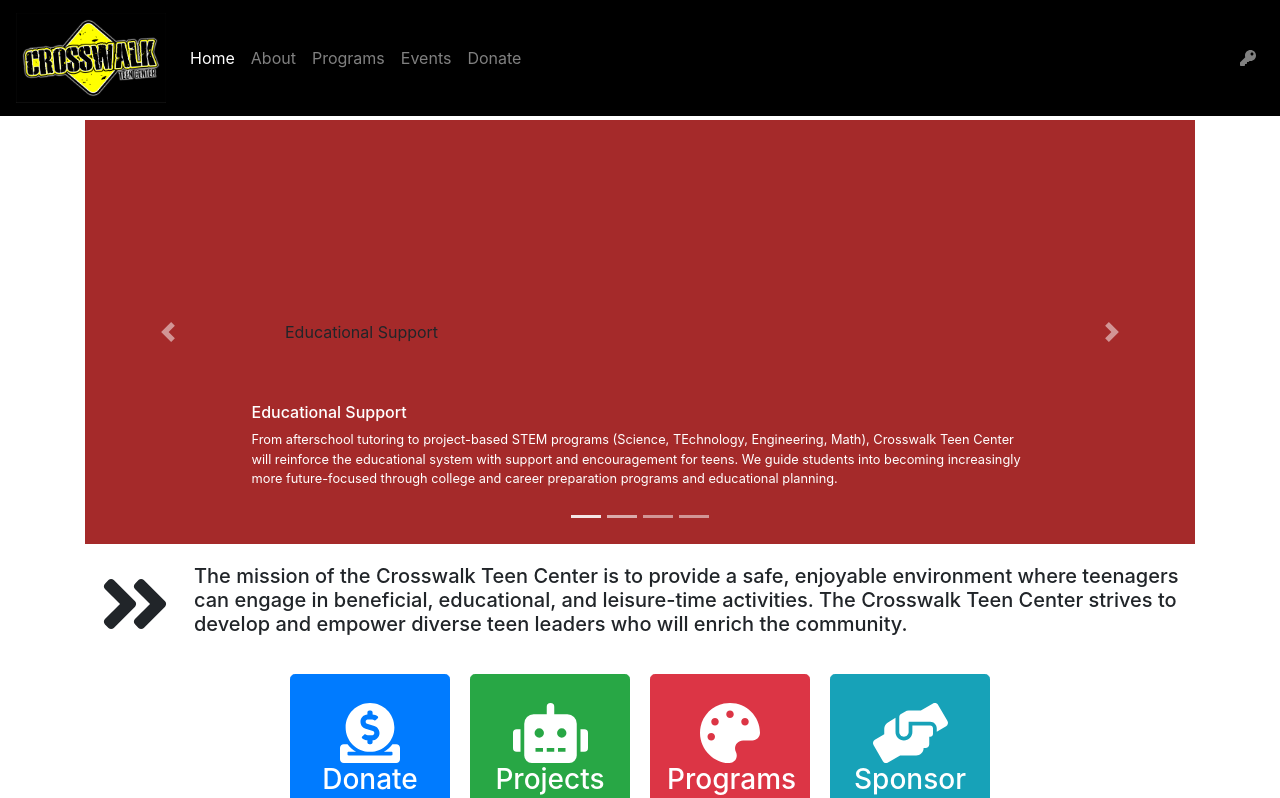
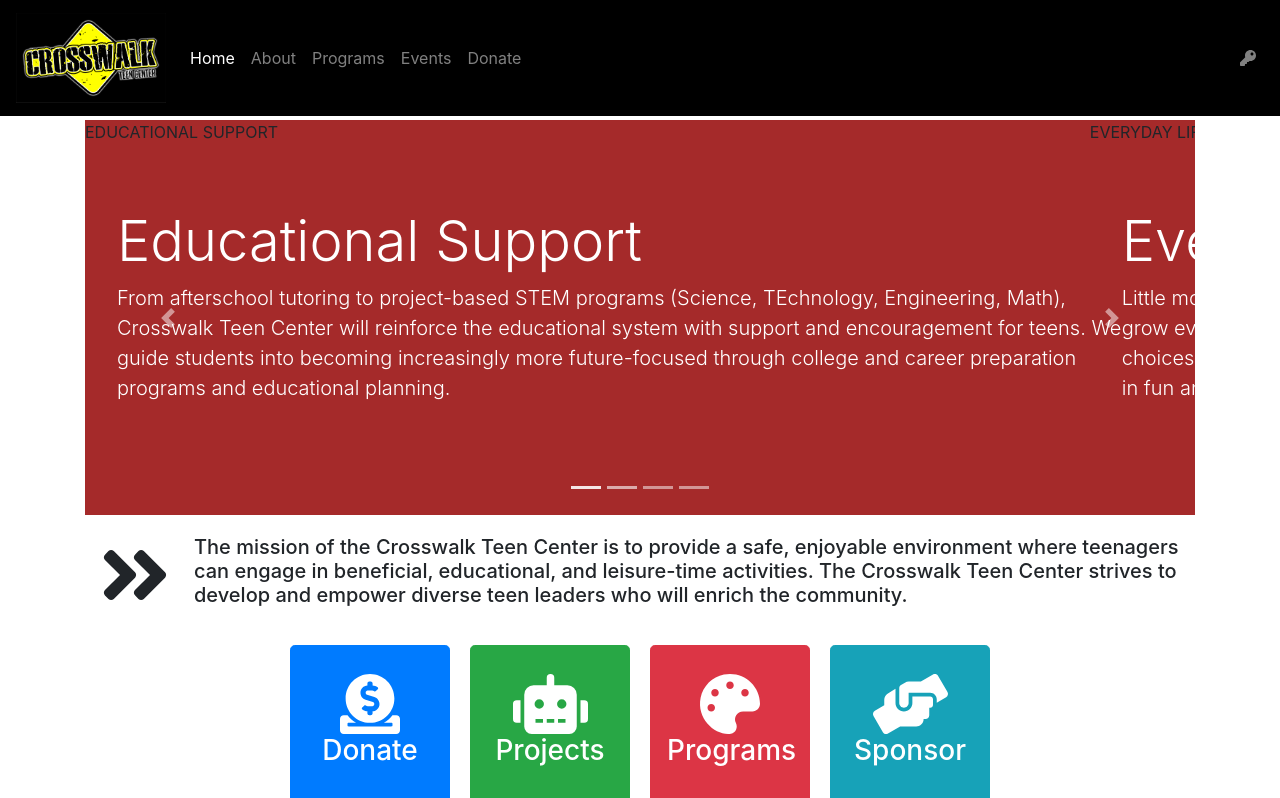
Before and after one commit to toddaa/ctc-frontend, a React (Create React App) app: page / in a window 1280 px wide. Shown: the top 798 px of the page. Built offline with nearby package versions, Linux system fonts and the light colour scheme.

Commit message:
Utilizes Bootstrap Jumbotron

```diff
--- a/src/pages/root/components/carousel/carousel.css
+++ b/src/pages/root/components/carousel/carousel.css
@@ -3,7 +3,7 @@
 }
 
 .carousel-item{
-	padding:200px;
+	/* padding:200px; */
 }
 
 .carousel-caption {
@@ -13,3 +13,6 @@
 .carousel-caption p{
 	font-size:.8em;
 }
+.jumbotron{
+	background-color: transparent !important;
+}
--- a/src/pages/root/components/carousel/index.js
+++ b/src/pages/root/components/carousel/index.js
@@ -3,40 +3,40 @@
 
 const SlideEduSupport = () => (
 	<div className="carousel-item active animated slideInRight">
-		Educational Support
-		<div className="carousel-caption">
-			<h6>Educational Support</h6>
-			<p>From afterschool tutoring to project-based STEM programs (Science, TEchnology, Engineering, Math), Crosswalk Teen Center will reinforce the educational system with support and encouragement for teens.  We guide students into becoming increasingly more future-focused through college and career preparation programs and educational planning.</p>
+		EDUCATIONAL SUPPORT
+		<div className="jumbotron text-white">
+			<h1 className="display-4">Educational Support</h1>
+			<p className="lead">From afterschool tutoring to project-based STEM programs (Science, TEchnology, Engineering, Math), Crosswalk Teen Center will reinforce the educational system with support and encouragement for teens.  We guide students into becoming increasingly more future-focused through college and career preparation programs and educational planning.</p>
 		</div>
 	</div>
 );
 
 const SlideLife = () => (
 	<div className="carousel-item animated slideInRight">
-		Everyday Life
-		<div className="carousel-caption d-none d-md-block">
-			<h6>Everyday Life</h6>
-			<p>Little moments each day shape us into who we are.  Life skills programs provides opportunity for students to grow everyday in little ways - mentally, emotionally, spiritually, and physically.  Programs include making healthy choices, cooking, peer support, and social events to name a few.  We help teens develop in practical living skills in fun and relational ways.</p>
+		EVERYDAY LIFE
+		<div className="jumbotron text-white">
+			<h1 className="display-4">Everyday Life</h1>
+			<p className="lead">Little moments each day shape us into who we are.  Life skills programs provides opportunity for students to grow everyday in little ways - mentally, emotionally, spiritually, and physically.  Programs include making healthy choices, cooking, peer support, and social events to name a few.  We help teens develop in practical living skills in fun and relational ways.</p>
 		</div>
 	</div>
 );
 
 const SlideConnections = () => (
 	<div className="carousel-item animated slideInRight">
-		Community Connections
-		<div className="carousel-caption d-none d-md-block">
-			<h6>Community Connections</h6>
-			<p>Crosswalk Teen CEnter believes students dont just live in a community, but they are part of a community.  Teen committees organize and carry out a wide variety of commuinity projects and partner with local organizations to make our community better.</p>
+		COMMUNITY CONNECTIONS
+		<div className="jumbotron text-white">
+			<h1 className="display-4">Community Connections</h1>
+			<p className="lead">Crosswalk Teen CEnter believes students dont just live in a community, but they are part of a community.  Teen committees organize and carry out a wide variety of commuinity projects and partner with local organizations to make our community better.</p>
 		</div>
 	</div>
 );
 
 const SlideArts= () => (
 	<div className="carousel-item animated slideInRight">
-		Expressive Arts
-		<div className="carousel-caption d-none d-md-block">
-			<h6>Expressive Arts</h6>
-			<p>Crosswalk Teen Center believes students need to espress themselves and use their innate passion and creativity for the good of themselves and the community.  Expressive Art programs are designed for teens to learn and explore various outlets - painting, music, drama, writing, and video production are just a few of the art forms that students may try.</p>
+		EXPRESSIVE ARTS
+		<div className="jumbotron text-white">
+			<h1 className="display-4">Expressive Arts</h1>
+			<p className="lead">Crosswalk Teen Center believes students need to espress themselves and use their innate passion and creativity for the good of themselves and the community.  Expressive Art programs are designed for teens to learn and explore various outlets - painting, music, drama, writing, and video production are just a few of the art forms that students may try.</p>
 		</div>
 	</div>
 );
```
